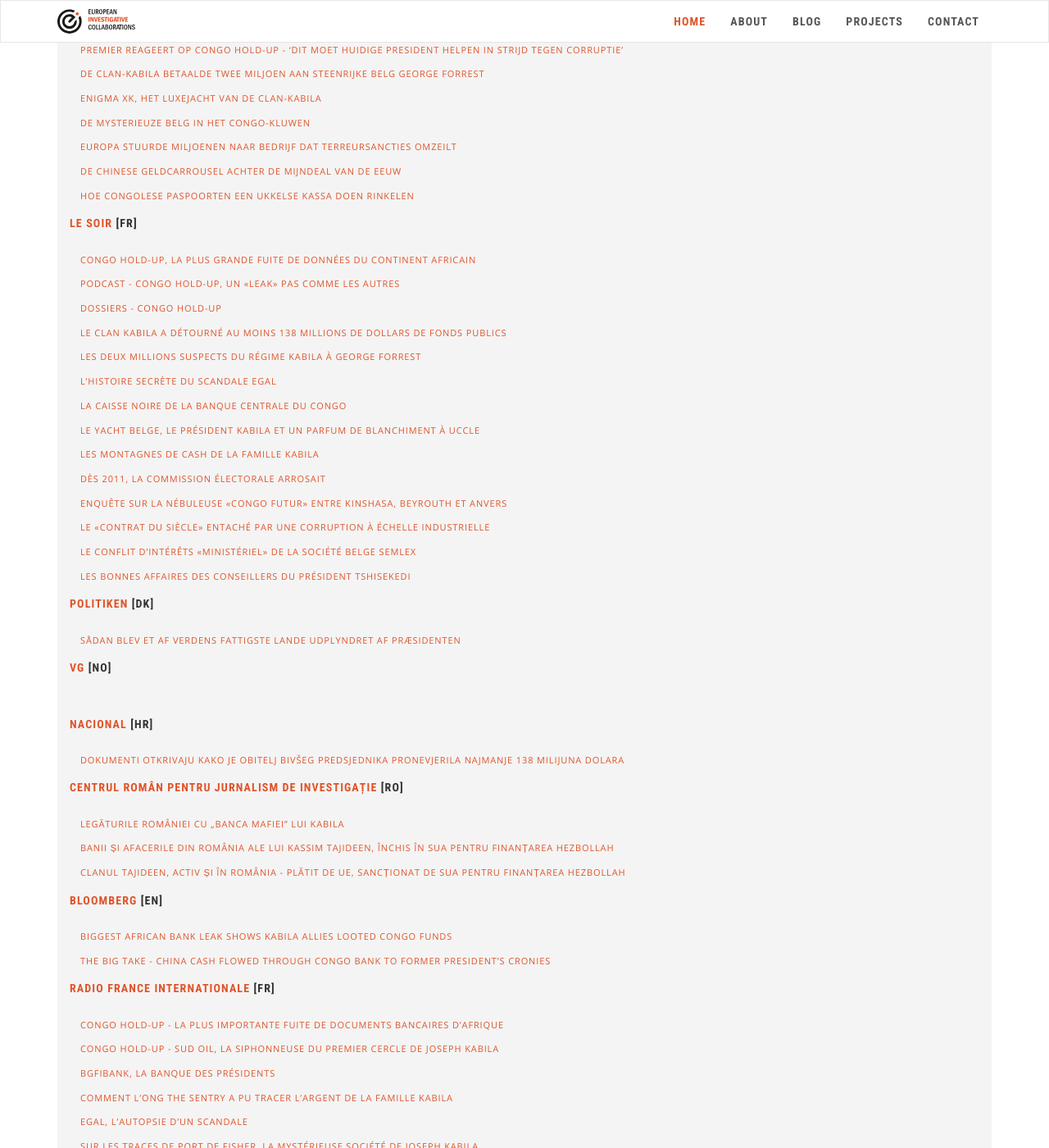
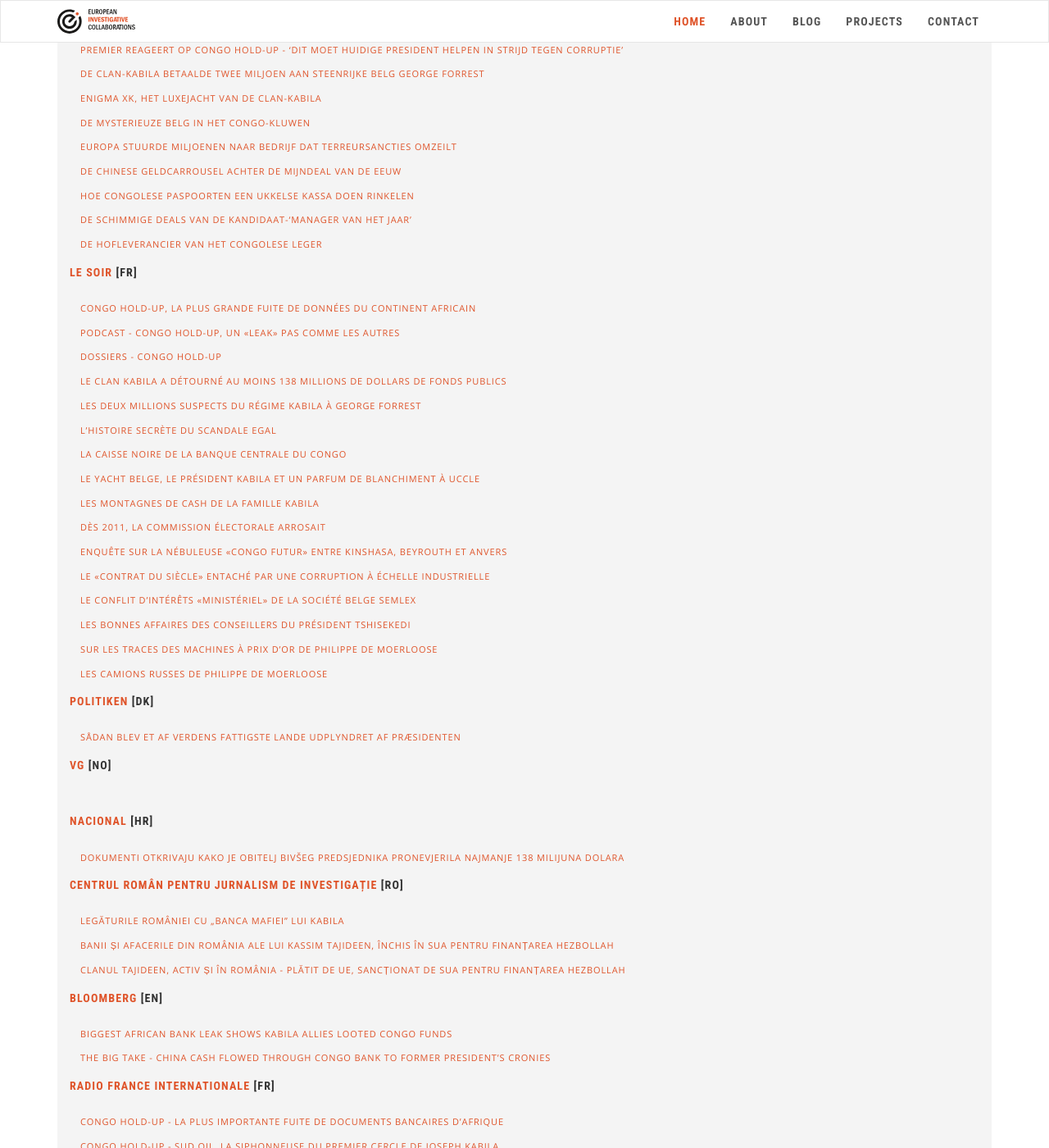
Before and after one commit to eic-network/eic-incubator.github.io, a Jekyll site: the page built from _projects/congo-holdup.md, in a window 1280 px wide and 1400 px high, scrolled down 2419 px. Shown: the whole window at 82% size. Built offline with Jekyll 4.4.1, drawn with Linux system fonts in a browser that asks for light colours; nearby versions of some CDN libraries.

Commit message:
Update congo-holdup.md

```diff
--- a/_projects/congo-holdup.md
+++ b/_projects/congo-holdup.md
@@ -112,6 +112,10 @@ publications:
     url: https://www.standaard.be/cnt/dmf20211128_98033133
   - name: Hoe Congolese paspoorten een Ukkelse kassa doen rinkelen
     url: https://www.standaard.be/cnt/dmf20211129_97638784
+  - name: De schimmige deals van de kandidaat-‘Manager van het Jaar’
+    url: https://www.standaard.be/cnt/dmf20211203_98014136
+  - name: De hofleverancier van het Congolese leger
+    url: https://www.standaard.be/cnt/dmf20211207_98134803
   name: De Standaard
   url: https://www.standaard.be/
 - lang: "[FR]"
@@ -144,6 +148,10 @@ publications:
     url: https://www.lesoir.be/409341/article/2021-11-30/congo-hold-le-conflit-dinterets-ministeriel-de-la-societe-belge-semlex
   - name: Les bonnes affaires des conseillers du président Tshisekedi
     url: https://www.lesoir.be/409765/article/2021-12-02/congo-hold-les-bonnes-affaires-des-conseillers-du-president-tshisekedi
+  - name: Sur les traces des machines à prix d’or de Philippe de Moerloose
+    url: https://www.lesoir.be/410349/article/2021-12-04/congo-hold-sur-les-traces-des-machines-prix-dor-de-philippe-de-moerloose
+  - name: Les camions russes de Philippe de Moerloose
+    url: https://www.lesoir.be/411100/article/2021-12-08/congo-hold-les-camions-russes-de-philippe-de-moerloose
   name: Le Soir
   url: https://www.lesoir.be/
 - lang: "[DK]"
```
